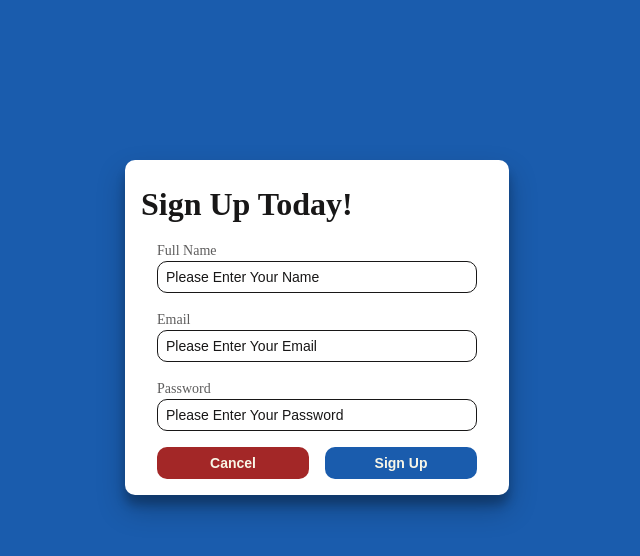
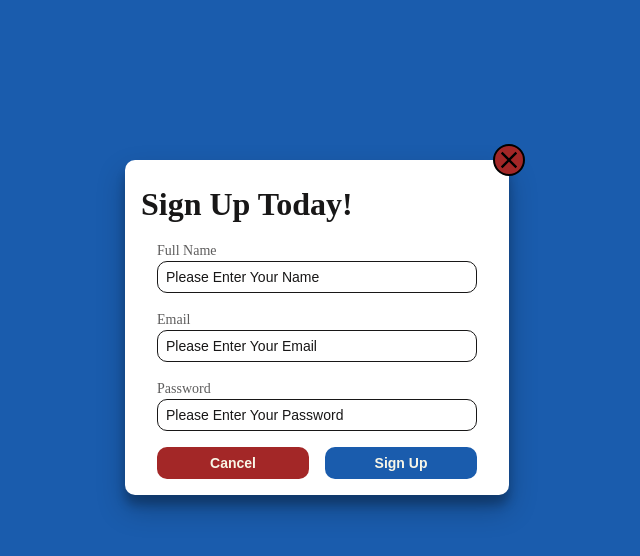
Before and after one commit to danielstich/my-bakery-erp, a React (Create React App) app in the folder client/: page /Signup in a window 1280 px wide. Shown: the top 556 px of the page, without its empty margins (323-963 px from the left). Built offline with nearby package versions, Linux system fonts and the light colour scheme; a web font is replaced by a local one.

Commit message:
added close icon

```diff
--- a/client/src/Pages/Home/Home.jsx
+++ b/client/src/Pages/Home/Home.jsx
@@ -1,9 +1,10 @@
 import './Home.scss'
+import { Link } from 'react-router-dom'
 
 export default function Home() {
   return (
     <div className='Home'>
-
+        <Link to='/Signup' >Signup</Link>
     </div>
   )
 }
--- a/client/src/Pages/Signup/Signup.jsx
+++ b/client/src/Pages/Signup/Signup.jsx
@@ -3,6 +3,7 @@ import axios from 'axios'
 import InputField from '../../Components/InputField/InputField'
 import Button from '../../Components/Button/Button';
 import './Signup.scss'
+import closeIcon from '../../Assets/Icons/close_black_24dp.svg'
 
 export default class Signup extends Component {
     state = {
@@ -42,6 +43,7 @@ export default class Signup extends Component {
         return (
             <div className='Signup'>
                 <div className='Signup__Container'>
+                    <img className='Signup__Close-Icon' onClick={() => console.log('close')} src={closeIcon} alt="" />
                     <h1 className='Signup__Title'>Sign Up Today!</h1>
                     <form className='Signup__Form'>
                         <InputField
@@ -72,7 +74,7 @@ export default class Signup extends Component {
                             <Button
                                 type={'button'}
                                 label={'Cancel'}
-                                onClickHandler={(event) => {event.preventDefault(); console.log('added')}}
+                                onClickHandler={()=>{}}
                                 extraClasses='Button--Cancel'/>
                             <Button
                                 type={'button'}
--- a/client/src/Pages/Signup/Signup.scss
+++ b/client/src/Pages/Signup/Signup.scss
@@ -11,13 +11,25 @@
     align-items: flex-start;
 
     &__Container {
-        margin-top: 10rem;
+        position: relative;
+        margin-top: 20vh;
         background-color: white;
         @include padding;
         padding-bottom: 1rem;
         border-radius: 10px;
         box-shadow: rgba(0, 0, 0, 0.25) 0px 14px 28px,
             rgba(0, 0, 0, 0.22) 0px 10px 10px;
+    }
+
+    &__Close-Icon {
+        height: 2rem;
+        position: absolute;
+        top: -1rem;
+        right: -1rem;
+        border-radius: 50%;
+        border: 2px solid black;
+        background-color: $error-color;
+        cursor: pointer;
     }
 
     &__Btn-Container {
```
Also changed, not shown: client/src/Assets/Icons/close_black_24dp.svg (added).
